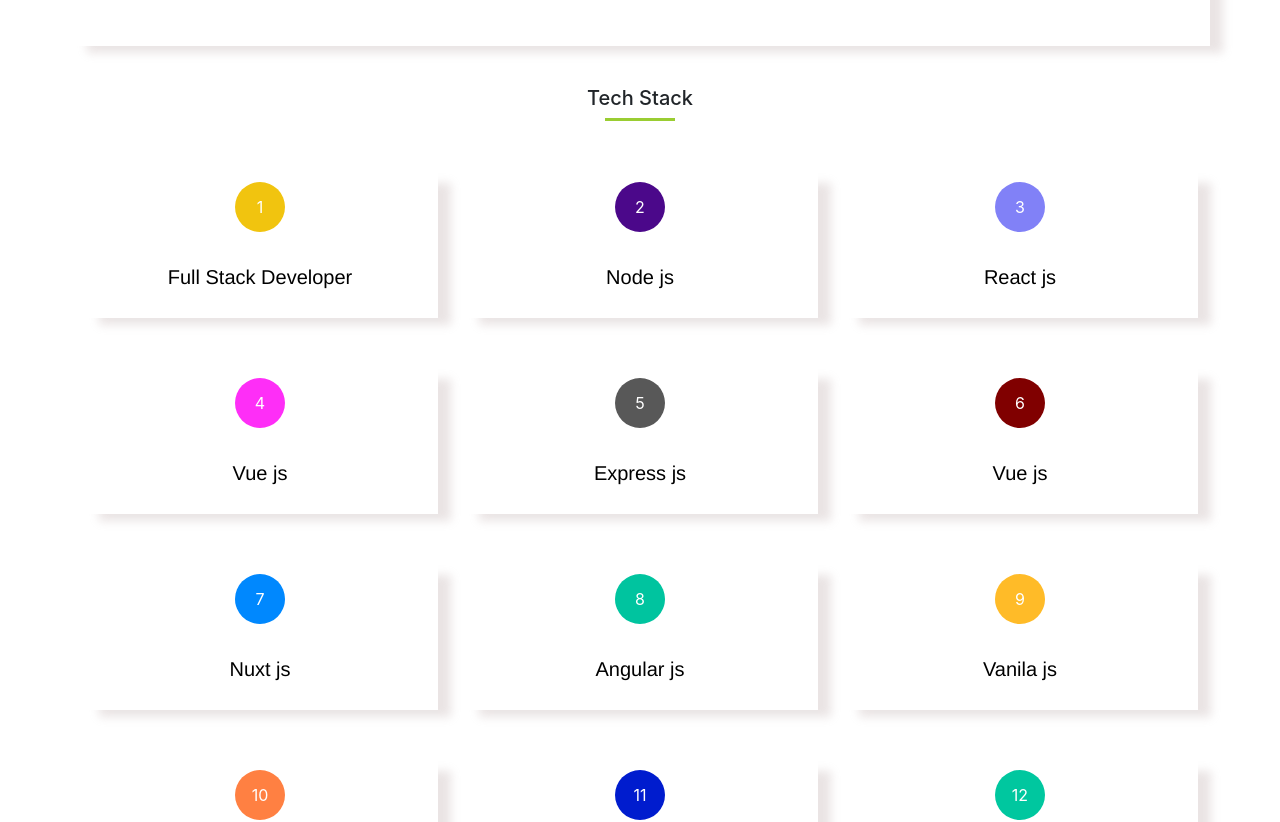
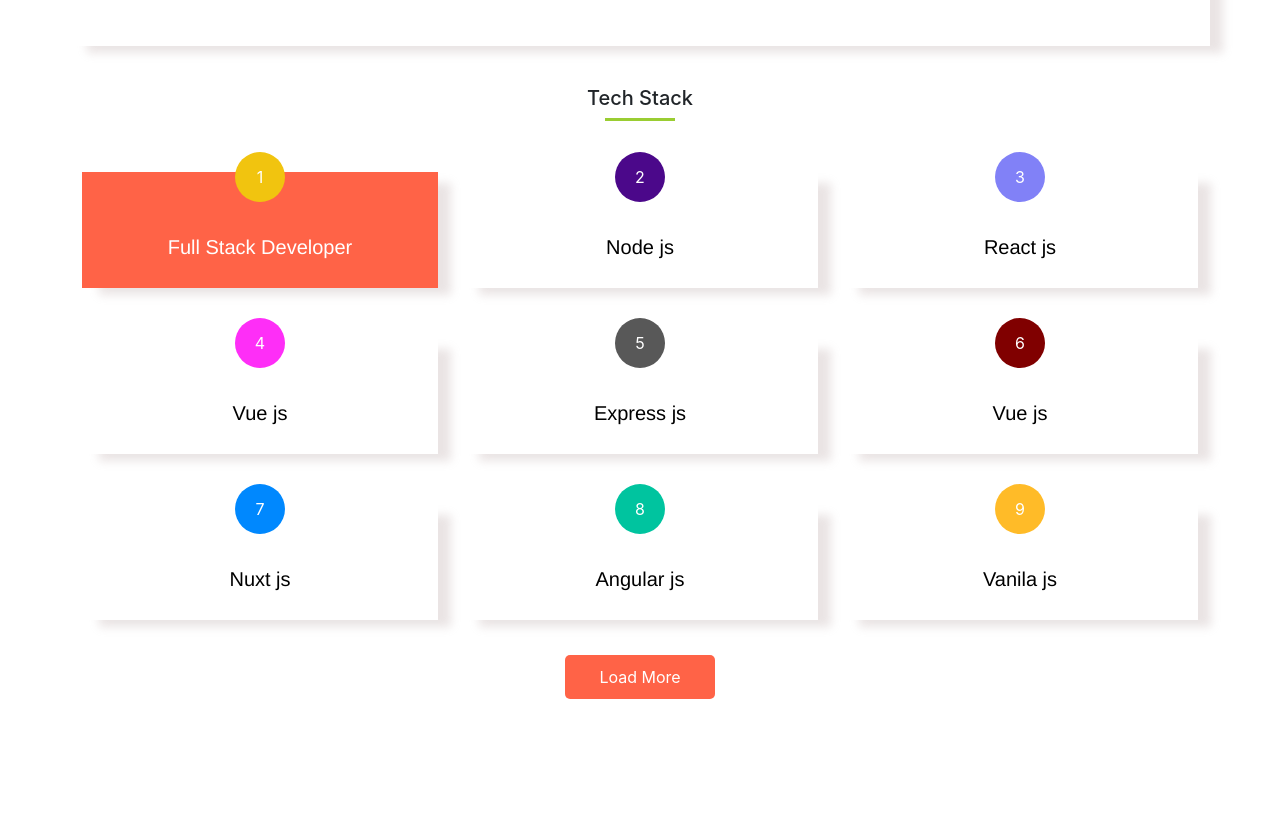
Before and after one commit to yuliussetyawan/react-responsive-portfolio, a React (Create React App) app in the folder client/: page / in a window 1280 px wide. Shown: the part 920-1742 px from the top of the page. After the commit the page ends 1659 px from the top, so only its background shows below. Built offline with nearby package versions, Linux system fonts and the light colour scheme.

Commit message:
Part-13 Marked Tech Stack Item Based on the Index Position

```diff
--- a/client/src/Components/About/About.css
+++ b/client/src/Components/About/About.css
@@ -16,6 +16,9 @@
 }
 
 .about-details {
+  display: flex;
+  flex-direction: column;
+  gap: 10px;
   margin-top: 50px;
 }
 
--- a/client/src/Components/TechStack/TechStack.css
+++ b/client/src/Components/TechStack/TechStack.css
@@ -18,14 +18,19 @@
   transition-duration: 0.5s;
 }
 
+
 .tech-content:hover {
   background-color: #ff854c;
   color: white;
   cursor: pointer;
-
   box-shadow: -6px 11px 5px -4px rgba(0, 0, 0, 0.42);
   -webkit-box-shadow: -6px 11px 5px -4px rgba(0, 0, 0, 0.42);
   -moz-box-shadow: -6px 11px 5px -4px rgba(0, 0, 0, 0.42);
+}
+
+.tech-content-marked{
+  background-color: tomato;
+  color: white;
 }
 
 .tech-content p {
@@ -35,7 +40,7 @@
   font-family: "Franklin Gothic Medium", "Arial Narrow", Arial, sans-serif;
 }
 
-.tech-number{
+.tech-number {
   border-radius: 90px;
   height: 50px;
   width: 50px;
@@ -45,5 +50,27 @@
   justify-content: center;
   display: block;
   margin: 0 auto;
+  margin-top: -30px;
   line-height: 50px;
 }
+
+.load-more-tech-stack {
+  background-color: tomato;
+  width: 150px;
+  padding: 10px;
+  color: white;
+  text-align: center;
+  justify-content: center;
+  display: block;
+  margin-left: auto;
+  margin-right: auto;
+  margin-top: 35px;
+  border-radius: 5px;
+  margin-bottom: 40px;
+  cursor: pointer;
+  transition-duration: 1s;
+}
+
+.load-more-tech-stack:hover {
+  background-color: blueviolet;
+}
--- a/client/src/Components/TechStack/TechStack.js
+++ b/client/src/Components/TechStack/TechStack.js
@@ -1,4 +1,4 @@
-import React from "react";
+import React, { useState } from "react";
 import "./TechStack.css";
 
 const data = [
@@ -47,18 +47,6 @@ const data = [
     id: 12,
     name: "Typescript",
   },
-  {
-    id: 13,
-    name: "Python",
-  },
-  {
-    id: 14,
-    name: "Django",
-  },
-  {
-    id: 15,
-    name: "UI/UX Design",
-  },
 ];
 
 const colors = [
@@ -80,6 +68,14 @@ const colors = [
 ];
 
 const TechStack = () => {
+  const [showMoreTechStack, setShowMoreTechStack] = useState(9);
+  const loadMore = () => {
+    if (showMoreTechStack === data.length) {
+      setShowMoreTechStack(9);
+      return;
+    }
+    setShowMoreTechStack((prev) => prev + 3);
+  };
   return (
     <div className="container tech-stack-section">
       <div className="section-title">
@@ -87,9 +83,15 @@ const TechStack = () => {
         <span className="line"></span>
       </div>
       <div className="row">
-        {data.map((item, index) => (
+        {data.slice(0, showMoreTechStack).map((item, index) => (
           <div className="col-xl-4 col-lg-4 col-md-6 col-sm-12" key={item.id}>
-            <div className="tech-content">
+            <div
+              className={
+                index === 0
+                  ? "tech-content-marked tech-content"
+                  : "tech-content"
+              }
+            >
               <span
                 className="tech-number"
                 style={{ backgroundColor: colors[index] }}
@@ -101,6 +103,10 @@ const TechStack = () => {
           </div>
         ))}
       </div>
+
+      <span className="load-more-tech-stack" onClick={loadMore}>
+        {showMoreTechStack === data.length ? "Show Less" : "Load More"}
+      </span>
     </div>
   );
 };
```
